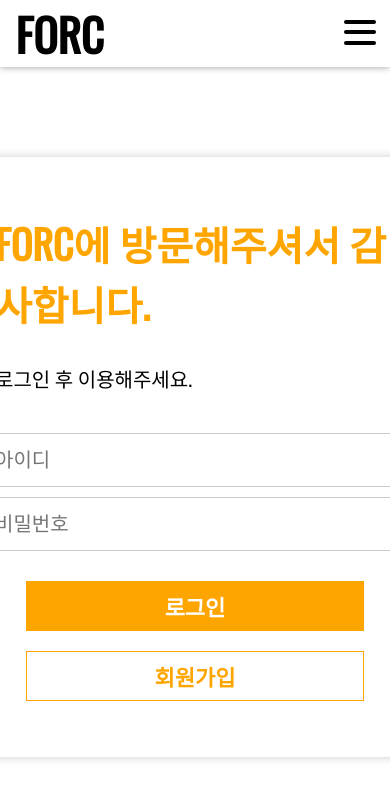
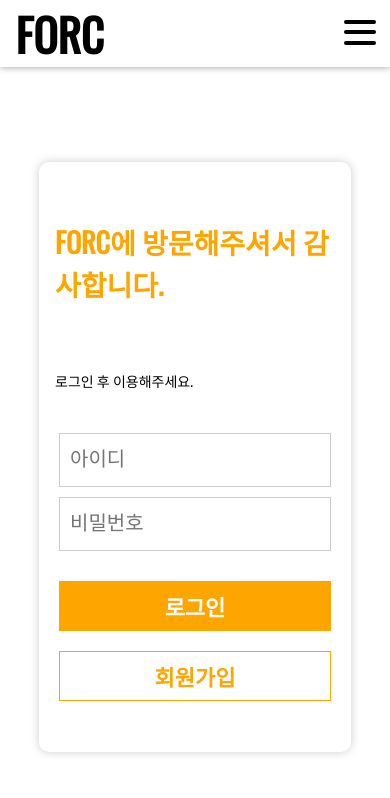
Before and after one commit to jhan756k/FORC, a React (Create React App) app: page /join in a window 390 px wide. Shown: the top 798 px of the page. Built offline with nearby package versions, Linux system fonts and the light colour scheme.

Commit message:
loginmobile

```diff
--- a/src/Page/Infopage.jsx
+++ b/src/Page/Infopage.jsx
@@ -48,6 +48,8 @@
     }
   }, []);
 
+  if (!loggedIn) return <div><Sticknav /></div>;
+  else {
     return (
       <div>
         <Sticknav />
@@ -62,6 +64,7 @@
         </div>
       </div>
     );
+  }
 };
 
 export default Infopage;
--- a/src/Style/Loginpage.css
+++ b/src/Style/Loginpage.css
@@ -47,6 +47,7 @@
     font-size: 20px;
     padding-left: 10px;
     padding-right: 10px;
+    transition: 0.3s;
 }
 
 .form-control:focus {
@@ -108,9 +109,22 @@
 
 @media (max-width: 500px) {
     .loginsubmit {
-        width: 80%;
+        width: 271.6px;
     }
     .registerbutton {
+        width: 271.6px;
+    }
+    .form-control {
+        width: 250px;
+    }
+    .loginform {
         width: 80%;
+        height: 70%;
+    }
+    .loginexp{
+        transform: scale(0.7);
+    }
+    .sloginexp{
+        transform: scale(0.7);
     }
 }
```
Lines whose indentation alone changed are shown as unchanged.
